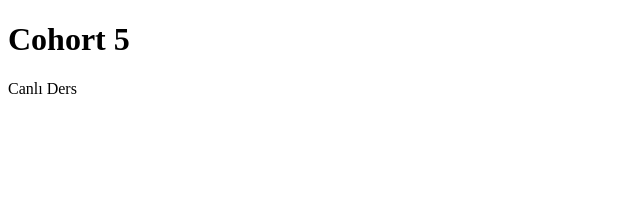
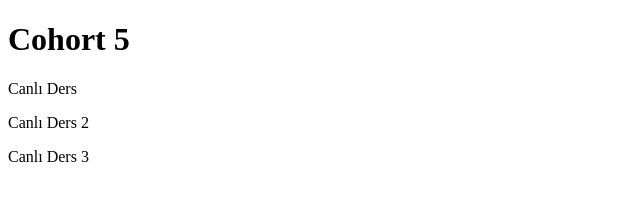
Before and after one commit to AbdullahVC/gitflowSample, a plain HTML site: page index.html in a window 1280 px wide. Shown: the whole page, without its empty margins (0-640 px from the left). Drawn offline with Linux system fonts and the light colour scheme.

Commit message:
Canlı der eklendi

```diff
--- a/index.html
+++ b/index.html
@@ -8,5 +8,7 @@
   <body>
     <h1>Cohort 5</h1>
     <p>Canlı Ders</p>
+    <p>Canlı Ders 2</p>
+    <p>Canlı Ders 3</p>
   </body>
 </html>
```
